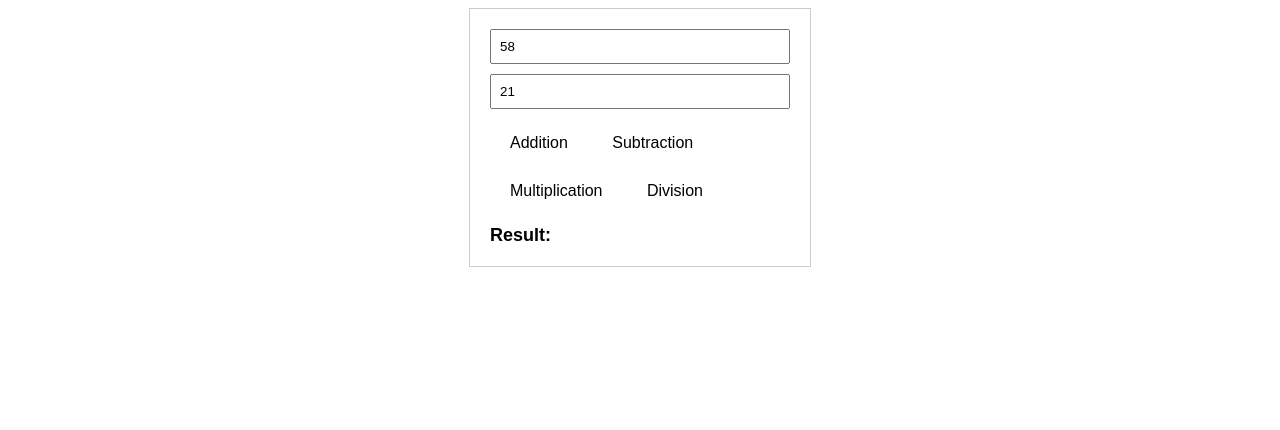
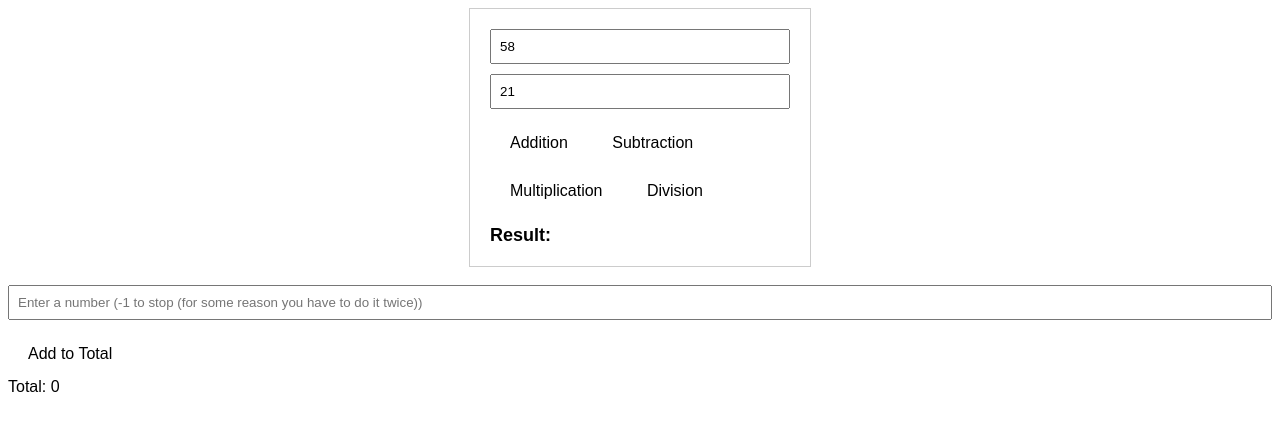
Before and after one commit to DarthRaven1/DarthRaven1.github.io, a plain HTML site: page Calculator.html in a window 1280 px wide. Drawn offline with Linux system fonts and the light colour scheme.

Commit message:
Add files via upload

```diff
--- a/Calculator.html
+++ b/Calculator.html
@@ -51,6 +51,14 @@ button {
   <div id="result">Result: </div>
 </div>
 
+<br>
+
+<div id="addingMachine">
+  <input type="number" id="numberInput" placeholder="Enter a number (-1 to stop (for some reason you have to do it twice))">
+  <button onclick="addNumber()">Add to Total</button>
+  <div id="total">Total: 0</div>
+</div>
+
 <script src="calculator.js">
 </script>
 
--- a/calculator.js
+++ b/calculator.js
@@ -41,3 +41,24 @@ function generateRandomNumber() {
 
     document.getElementById("result").textContent = "Result: " + result;
   }
+
+  let total = 0;
+
+function addNumber() {
+  const input = parseFloat(document.getElementById("numberInput").value);
+
+  if (isNaN(input)) {
+    alert("Please enter a valid number.");
+    return;
+  }
+
+  if (input === -1) {
+    document.getElementById("total").textContent = "Total: " + total;
+    total = 0;
+    document.getElementById("numberInput").value = "";
+  } else {
+    total += input;
+    document.getElementById("total").textContent = "Total: " + total;
+    document.getElementById("numberInput").value = "";
+  }
+}
```
